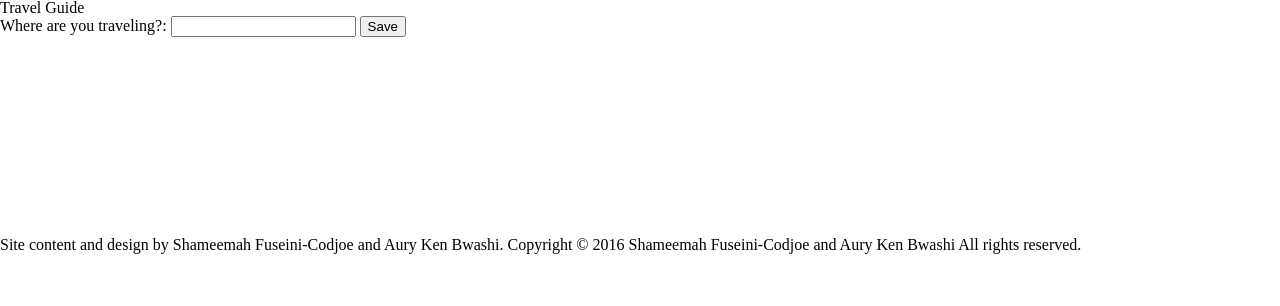
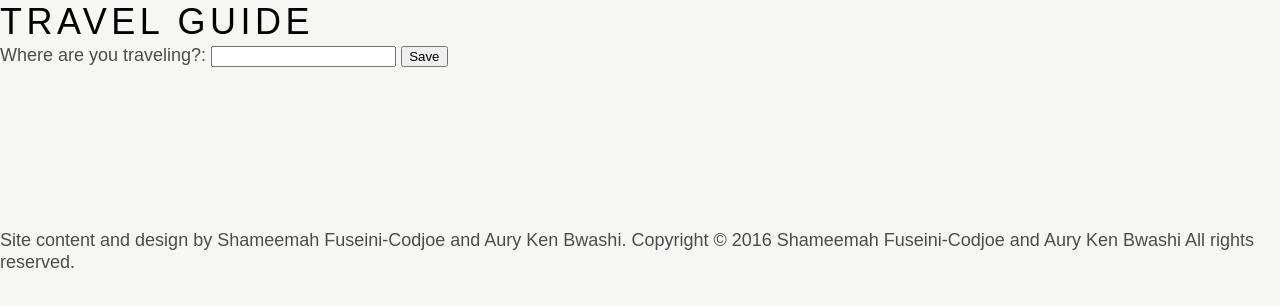
Before and after one commit to aurybwa/project-3-itmd361, a plain HTML site: page index.html in a window 1280 px wide. Drawn offline with nearby package versions, Linux system fonts and the light colour scheme; some packages are replaced by stand-ins of ours.

Commit message:
Included some basic styling for header and text

```diff
--- a/css/screen.css
+++ b/css/screen.css
@@ -8,9 +8,30 @@ License: none (public domain)
 a,abbr,acronym,address,applet,article,aside,audio,b,big,blockquote,body,canvas,caption,center,cite,code,dd,del,details,dfn,div,dl,dt,em,embed,fieldset,figcaption,figure,footer,form,h1,h2,h3,h4,h5,h6,header,hgroup,html,i,iframe,img,ins,kbd,label,legend,li,mark,menu,nav,object,ol,output,p,pre,q,ruby,s,samp,section,small,span,strike,strong,sub,summary,sup,table,tbody,td,tfoot,th,thead,time,tr,tt,u,ul,var,video{margin:0;padding:0;border:0;font:inherit;vertical-align:baseline}article,aside,details,figcaption,figure,footer,header,hgroup,main,menu,nav,section{display:block}html{line-height:1}body{line-height:inherit}ol,ul{list-style:none}blockquote,q{quotes:none}blockquote:after,blockquote:before,q:after,q:before{content:'';content:none}table{border-collapse:collapse;border-spacing:0}
 /* stylelint-enable */
 
+/* ===== BASE STYLES ===== */
+/* Setting type to a minor third modular scale - 4:3
+http://www.modularscale.com/?18&px&1.2&web&text */
+
+html {
+  font-size: 1.125em;  /* 18px */
+  line-height: 1.222em;  /* 22px @ 18px = 1.2222 */
+  color: #4c4c4c;
+  background-color: #f6f6f5;
+  font-family: Gotham, sans-serif;
+  font-weight: 100;
+}
+
+h1 {
+  font-size: 2em; /*36px/18px */
+  line-height: 1.222em;  /* 44 @ 36px */
+  letter-spacing: 0.125em;
+  text-transform: uppercase;
+  font-weight: 500;
+  color: #000;
+}
+
 #map {
-	height: 200px;
-	width: 200px;
-	display: block;
-	position: ;
+  max-width: 100%;
+	width: 100%;
+	height: 9em;
 }
```
